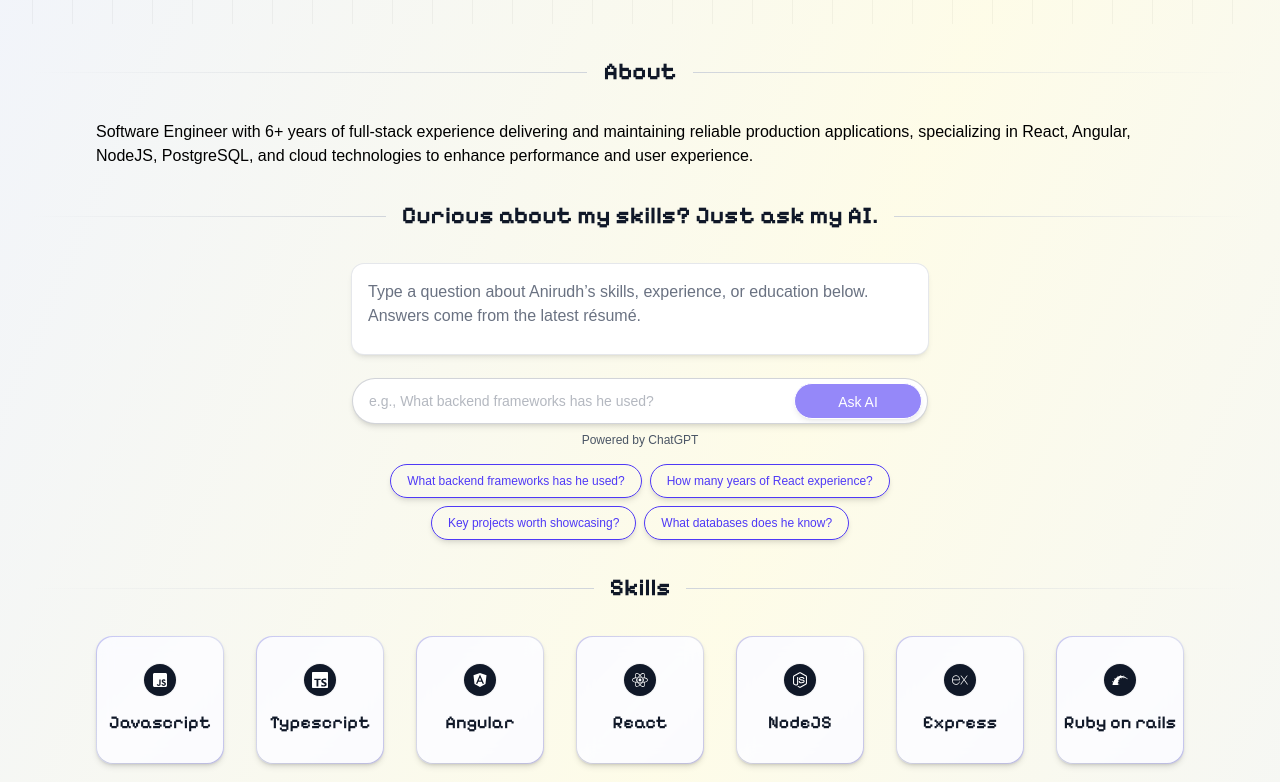
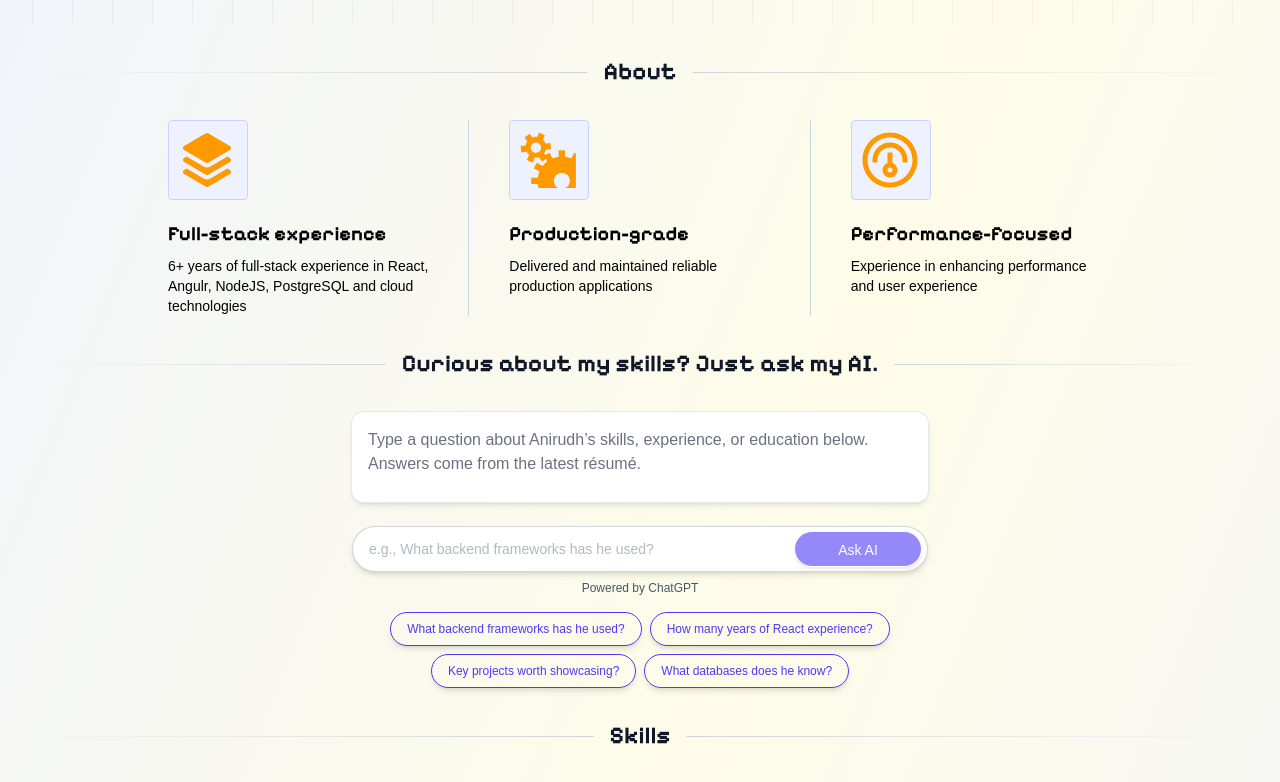
Before and after one commit to anirudhchintha95/portfolio, a Next.js app: page / in a window 1280 px wide. Shown: the part 680-1462 px from the top of the page. Built offline with nearby package versions, Linux system fonts and the light colour scheme; a web font is replaced by a local one.

Commit message:
Upgrade about section

```diff
--- a/src/components/About.tsx
+++ b/src/components/About.tsx
@@ -1,9 +1,60 @@
+import { HiMiniSquare3Stack3D } from "react-icons/hi2";
+import { GiGears } from "react-icons/gi";
+import { CgPerformance } from "react-icons/cg";
+
+const ABOUT_CONTENT = [
+  {
+    key: "full-stack",
+    heading: "Full-stack experience",
+    description:
+      "6+ years of full-stack experience in React, Angulr, NodeJS, PostgreSQL and cloud technologies",
+    isFirst: true,
+    icon: (
+      <HiMiniSquare3Stack3D className="text-amber-500 dark:text-indigo-500 text-6xl" />
+    ),
+  },
+  {
+    key: "prod-grade",
+    heading: "Production-grade",
+    description: "Delivered and maintained reliable production applications",
+    icon: <GiGears className="text-amber-500 dark:text-indigo-500 text-6xl" />,
+  },
+  {
+    key: "perf-focused",
+    heading: "Performance-focused",
+    description: "Experience in enhancing performance and user experience",
+    isLast: true,
+    icon: (
+      <CgPerformance className="text-amber-500 dark:text-indigo-500 text-6xl" />
+    ),
+  },
+];
+
 const About = () => (
   <section aria-label="About" className="sm:px-12 lg:px-16">
-    Software Engineer with 6+ years of full-stack experience delivering and
-    maintaining reliable production applications, specializing in React,
-    Angular, NodeJS, PostgreSQL, and cloud technologies to enhance performance
-    and user experience.
+    <div className="relative mx-auto grid grid-cols-1 lg:grid-cols-3 px-8">
+      {ABOUT_CONTENT.map(
+        ({ key, heading, description, icon, isFirst, isLast }) => (
+          <div
+            key={key}
+            className={[
+              "py-10 lg:py-0 lg:px-10 border-slate-300 dark:border-amber-500 flex flex-row lg:flex-col items-center gap-4 lg:items-start lg:gap-0",
+              isLast ? "" : "lg:border-r lg:border-b-0",
+              isFirst ? "!py-0" : "",
+              isLast ? "!py-0" : "",
+            ].join(" ")}
+          >
+            <div className="size-20 shrink-0 p-2 bg-indigo-50 border border-indigo-200 rounded flex items-center">
+              {icon}
+            </div>
+            <div className="lg:mt-5 space-y-2">
+              <h3 className="text-xl font-bold">{heading}</h3>
+              <p className="text-sm">{description}</p>
+            </div>
+          </div>
+        )
+      )}
+    </div>
   </section>
 );
 
--- a/src/components/Recommendation.tsx
+++ b/src/components/Recommendation.tsx
@@ -15,7 +15,7 @@ const RECOMMENDATIONS = [
   {
     experience: [
       "The team relied on his experience to get a variety of features delivered on time and with quality.",
-      "Any engineering team willbenefit from having Ani in their ranks.",
+      "Any engineering team will benefit from having Ani in their ranks.",
     ].join(" "),
     name: "Nishad Patel",
     role: "Engineering Manager",
```
